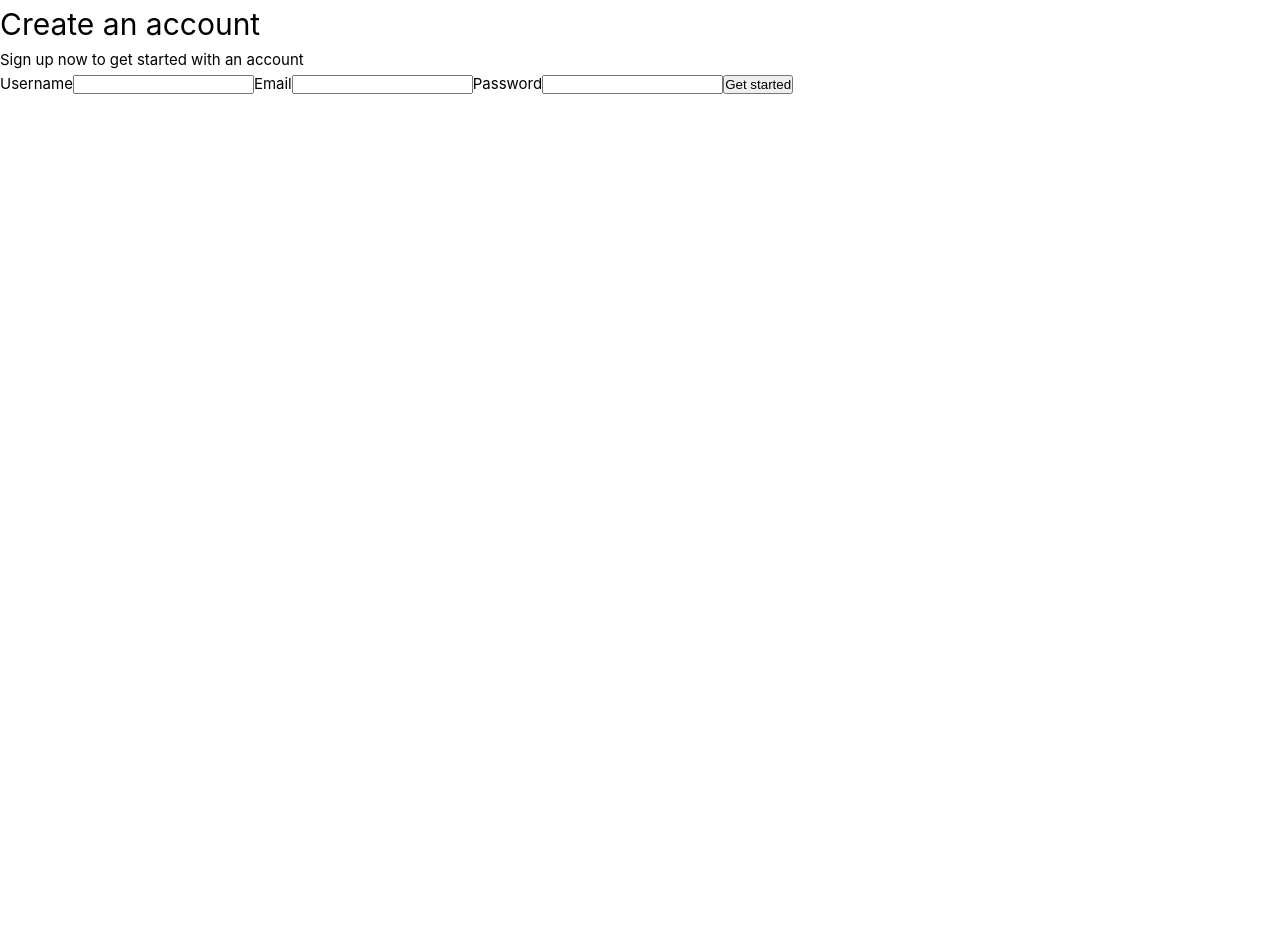
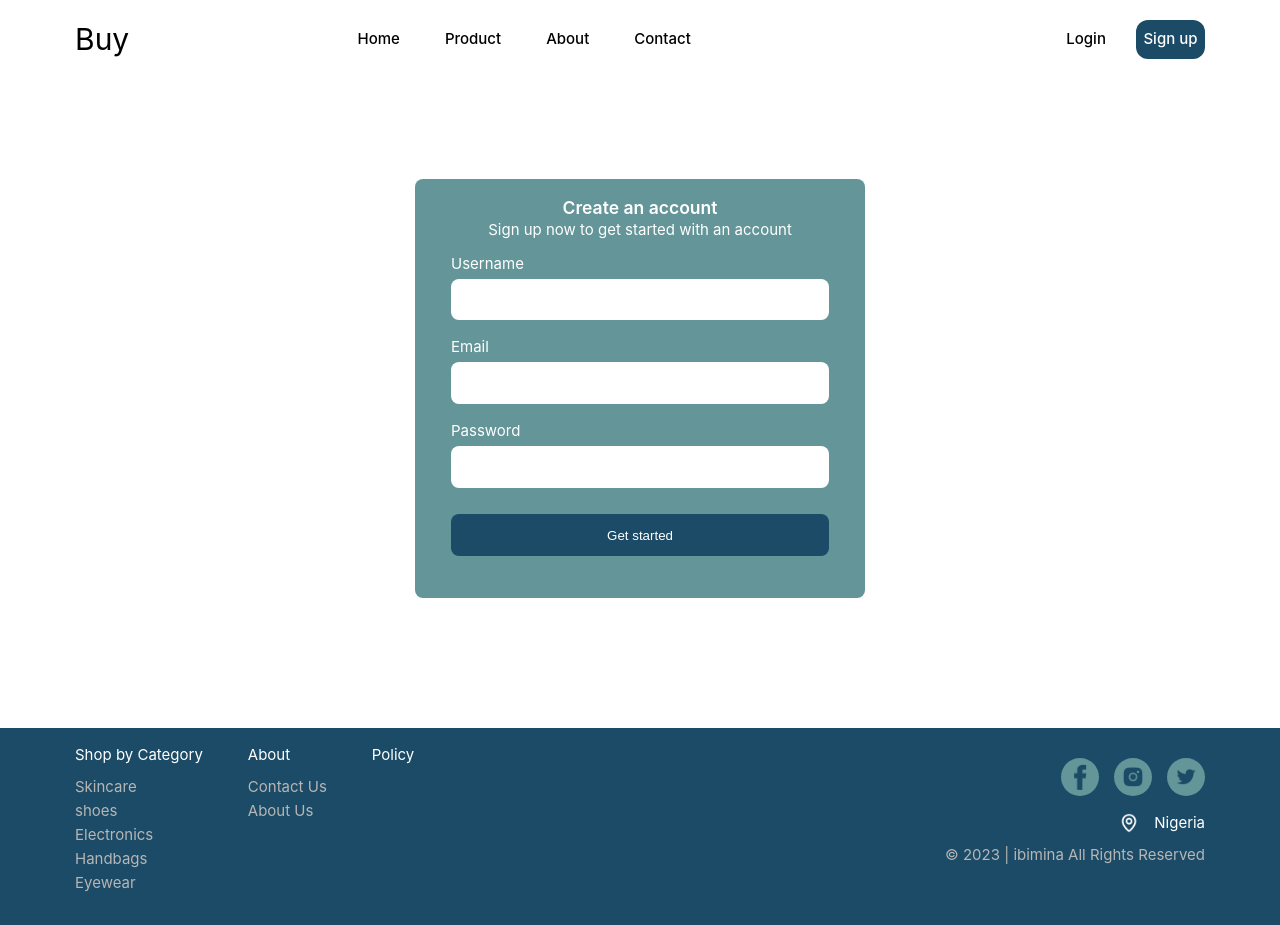
Before and after one commit to ibimina/buy, a Vue app: page /signup in a window 1280 px wide. Before the commit the page ends 800 px from the top, so only its background shows below. Built offline with nearby package versions, Linux system fonts and the light colour scheme.

Commit message:
docs: add navbar and footer + add styles

```diff
--- a/src/views/SignupView.vue
+++ b/src/views/SignupView.vue
@@ -1,23 +1,109 @@
+<script setup lang="ts">
+import FooterBar from '@/components/FooterBar.vue';
+import LandingNavbar from '@/components/LandingNavbar.vue';
+</script>
+
+
 <template>
-    <main>
-    <h1>Create an account</h1>
-        <p>Sign up now to get started with an account</p>
+    <main class="signup_container">
+        <LandingNavbar />
+        <div class="form_con">
+            <section class="form_wrapper">
+                <div class="text_wrap">
+                    <h3 class="center bold">Create an account</h3>
+                    <p class="center light">Sign up now to get started with an account</p>
+                </div>
+
                 <form>
-            <label>
+                    <label class="label_wrap">
                         <span class="label">Username</span>
                         <input type="text" name="username" class="input" required>
                     </label>
-            <label>
+                    <label class="label_wrap">
                         <span class="label">Email</span>
-                <input type="email" name="email"  class="input" required>
+                        <input type="email" name="email" class="input" required>
                     </label>
-            <label>
+                    <label class="label_wrap">
                         <span class="label">Password</span>
-                <input type="password" name="password"  class="input" required>
+                        <input type="password" name="password" class="input" required>
                     </label>
 
                     <input type="submit" value="Get started" class="submit">
                 </form>
+            </section>
+        </div>
+
     </main>
+    <FooterBar />
 </template>
-<style scoped></style>
+<style scoped>
+.signup_container {
+    padding: 1em 2em;
+}
+.text_wrap{
+    margin-bottom: 1em;
+}
+.form_con {
+    margin: 3em 0;
+    min-height: 70vh;
+    display: flex;
+    align-items: center;
+    justify-content: center;
+}
+
+.form_wrapper {
+    background-color: #639599;
+    max-width: 450px;
+    width: 100%;
+    padding: 1em;
+    border-radius: 8px;
+    color: #fff;
+}
+
+.center {
+    text-align: center;
+}
+
+.label_wrap {
+    display: block;
+    margin-bottom: 1em;
+}
+
+.input,
+.submit {
+    padding: 1em 2em;
+    border: none;
+    border-radius: 8px;
+}
+
+.label,
+.submit,
+.input {
+    display: block;
+    width: 90%;
+    margin: auto;
+}
+
+.label {
+    margin-bottom: 0.2em;
+    color: #fff;
+}
+
+.submit {
+    background-color: #1B4B66;
+    color: #fff;
+    margin: 2em auto;
+    cursor: pointer;
+}
+.bold{
+    font-weight: 600;
+}
+.light{
+    font-weight: 400;
+    line-height: 15px;
+}
+@media (min-width:60rem) {
+    .signup_container {
+        padding-inline: 5em;
+    }
+}</style>
```
Lines whose indentation alone changed are shown as unchanged.
